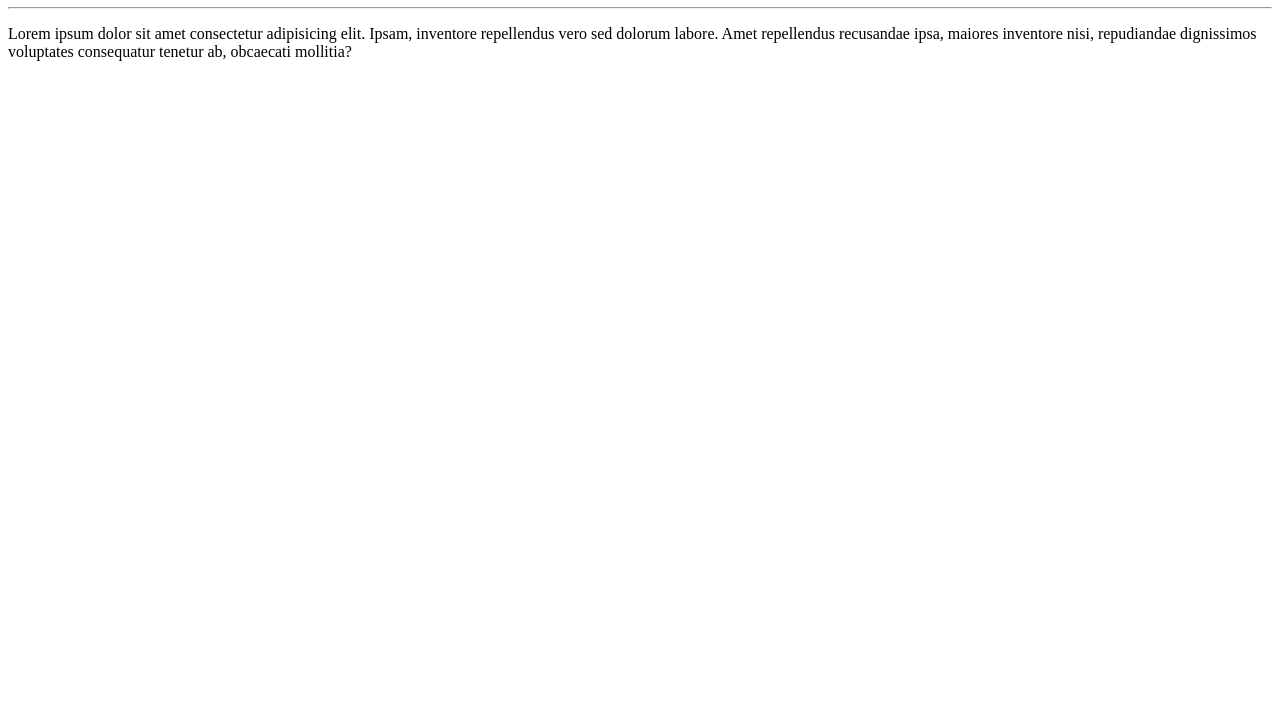
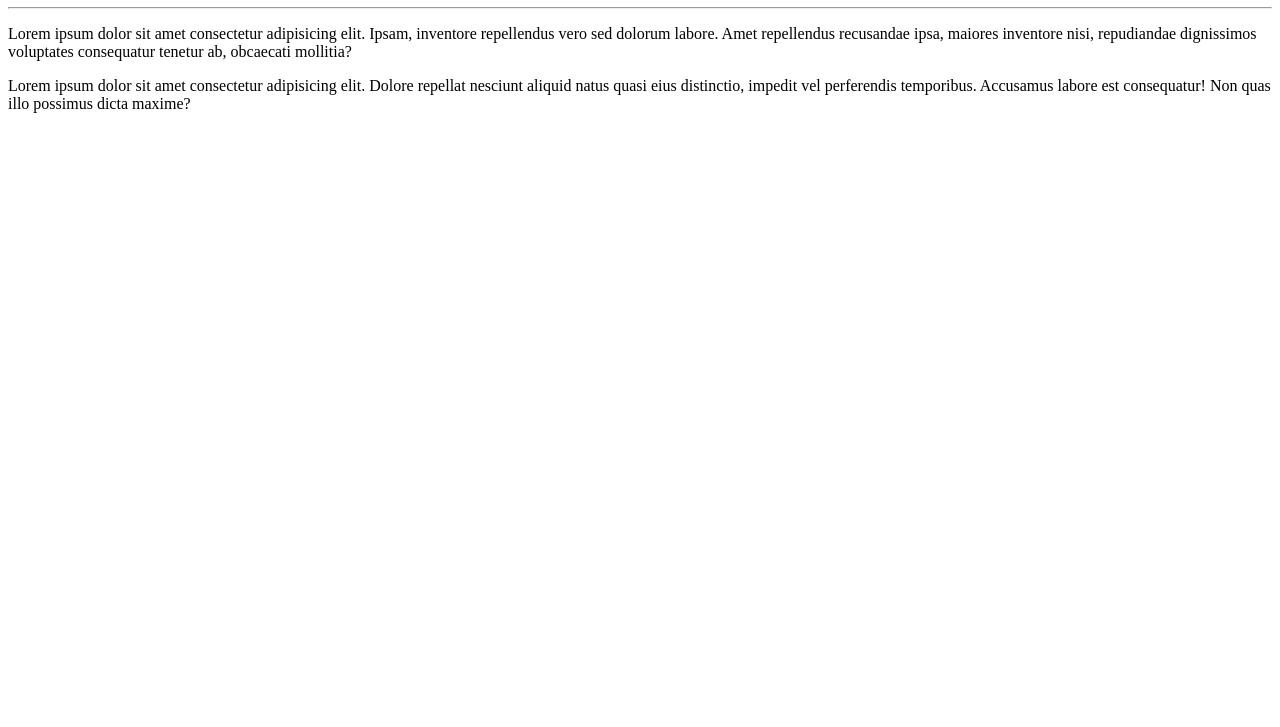
Before and after one commit to Gabriel2025205/Projeto, a plain HTML site: page site-exempo/index.html in a window 1280 px wide. Shown: the part 73-800 px from the top of the page. Drawn offline with Linux system fonts and the light colour scheme.

Commit message:
adicionei um paragrafo

```diff
--- a/site-exempo/index.html
+++ b/site-exempo/index.html
@@ -9,5 +9,6 @@
     <h1>Olá, Mundo!</h1>
     <hr>
     <p>Lorem ipsum dolor sit amet consectetur adipisicing elit. Ipsam, inventore repellendus vero sed dolorum labore. Amet repellendus recusandae ipsa, maiores inventore nisi, repudiandae dignissimos voluptates consequatur tenetur ab, obcaecati mollitia?</p>
+    <p>Lorem ipsum dolor sit amet consectetur adipisicing elit. Dolore repellat nesciunt aliquid natus quasi eius distinctio, impedit vel perferendis temporibus. Accusamus labore est consequatur! Non quas illo possimus dicta maxime?</p>
 </body>
 </html>
```
